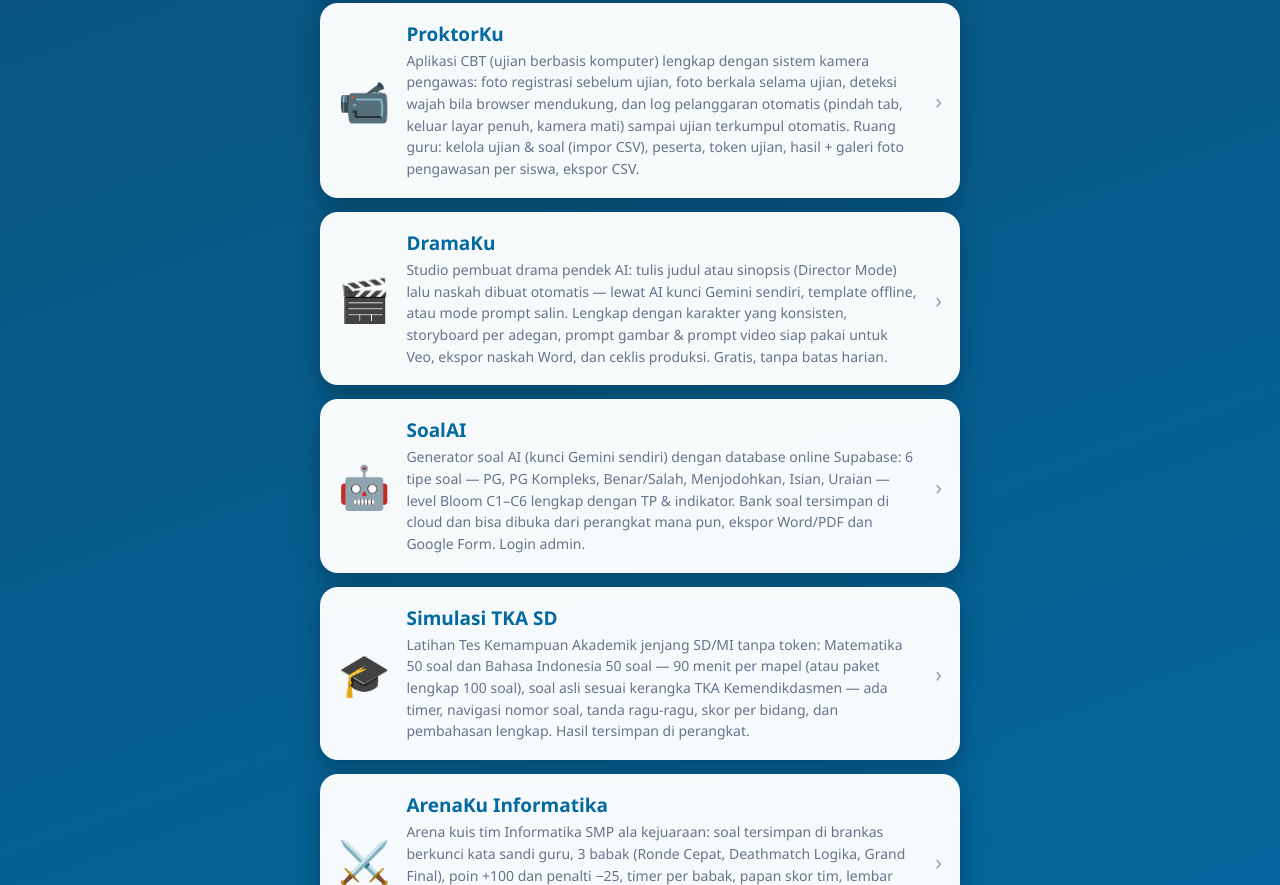
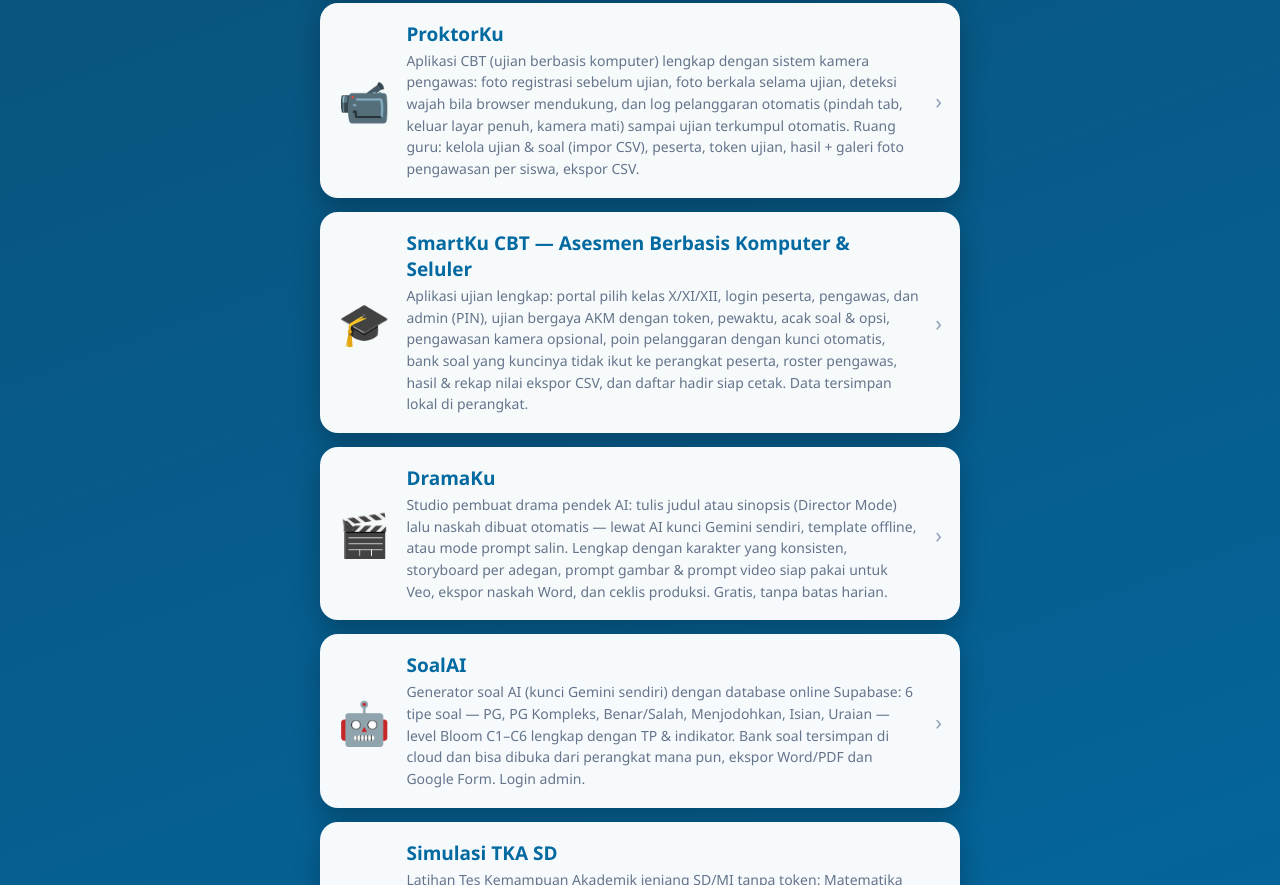
Before and after one commit to herrysalsabila12-ship-it/herrysalsabila12-ship-it.github.io, a plain HTML site: page index.html in a window 1280 px wide. Shown: the part 819-1704 px from the top of the page. Drawn offline with Linux system fonts and the light colour scheme.

Commit message:
Hub: tambah kartu SmartKu CBT

```diff
--- a/index.html
+++ b/index.html
@@ -47,6 +47,11 @@
   <a class="kartu" href="proktorku/">
     <div class="ikon">📹</div>
     <div><h2>ProktorKu</h2><p>Aplikasi CBT (ujian berbasis komputer) lengkap dengan sistem kamera pengawas: foto registrasi sebelum ujian, foto berkala selama ujian, deteksi wajah bila browser mendukung, dan log pelanggaran otomatis (pindah tab, keluar layar penuh, kamera mati) sampai ujian terkumpul otomatis. Ruang guru: kelola ujian &amp; soal (impor CSV), peserta, token ujian, hasil + galeri foto pengawasan per siswa, ekspor CSV.</p></div>
+    <div class="panah">›</div>
+  </a>
+  <a class="kartu" href="smartku/">
+    <div class="ikon">🎓</div>
+    <div><h2>SmartKu CBT — Asesmen Berbasis Komputer &amp; Seluler</h2><p>Aplikasi ujian lengkap: portal pilih kelas X/XI/XII, login peserta, pengawas, dan admin (PIN), ujian bergaya AKM dengan token, pewaktu, acak soal &amp; opsi, pengawasan kamera opsional, poin pelanggaran dengan kunci otomatis, bank soal yang kuncinya tidak ikut ke perangkat peserta, roster pengawas, hasil &amp; rekap nilai ekspor CSV, dan daftar hadir siap cetak. Data tersimpan lokal di perangkat.</p></div>
     <div class="panah">›</div>
   </a>
   <a class="kartu" href="dramaku/">
```
